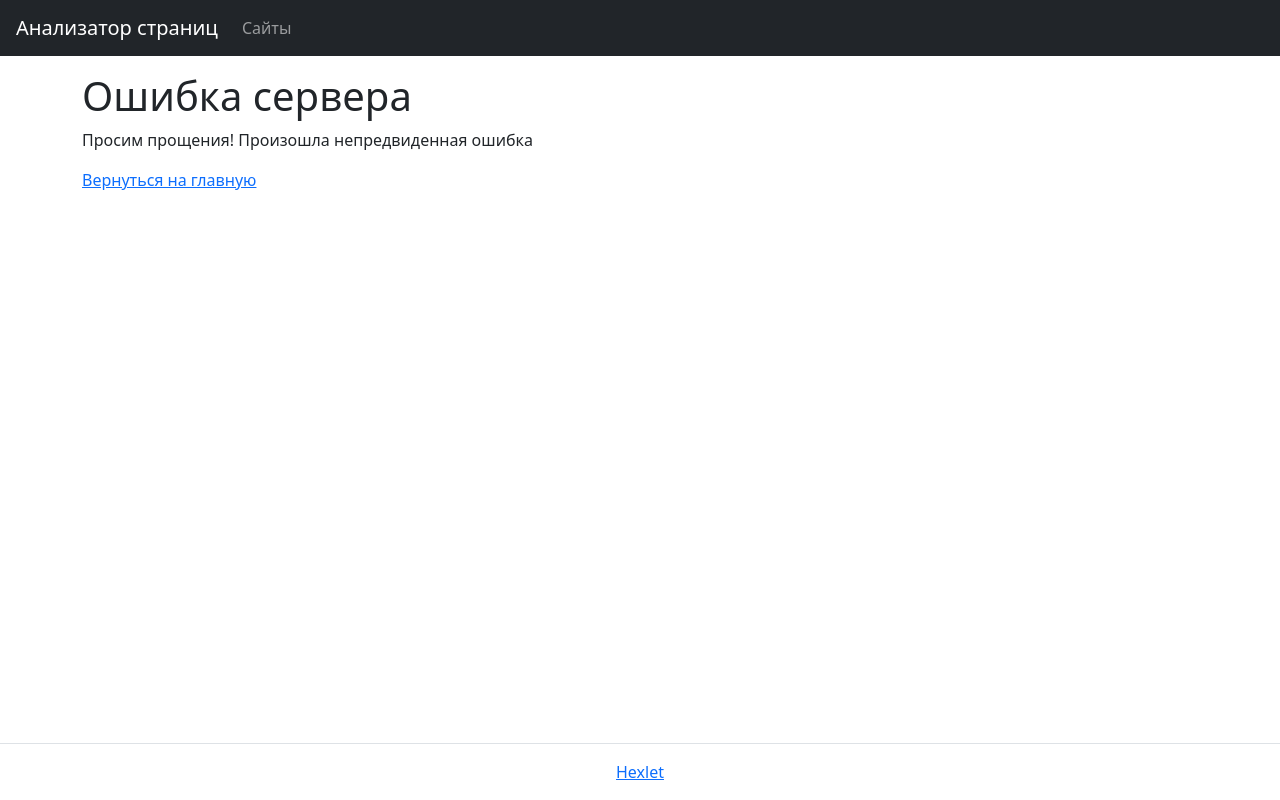
After one commit to Anatoliy2610/python-project-83, a Flask app: template page_analyzer/templates/error_500.html in a window 1280 px wide. The commit adds this page. Run offline with Flask 3, Linux system fonts and the light colour scheme; the template is opened without the code that fills it, so the values that code supplies are empty.

Commit message:
исправлены функции get_check_url, get_urls_id

```diff
--- a/page_analyzer/app.py
+++ b/page_analyzer/app.py
@@ -55,34 +55,21 @@ def post_urls():
 
 @app.route('/urls/<int:id>')
 def get_urls_id(id):
-    conn = get_connect_db(DATABASE_URL)
-    all_data_url, last_data_url = get_data_url(conn, id)
-    messages = get_flashed_messages(with_categories=True)
-    close(conn)
-    return render_template('urls_id.html',
+    try:
+        conn = get_connect_db(DATABASE_URL)
+        all_data_url, last_data_url = get_data_url(conn, id)
+        if not all_data_url:
+            close(conn)
+            return render_template('error_404.html'), 404
+        else:
+            messages = get_flashed_messages(with_categories=True)
+            close(conn)
+            return render_template('urls_id.html',
                            all_data_url=all_data_url,
                            last_data_url=last_data_url,
                            messages=messages)
-
-
-# @app.post('/urls/<int:id>/checks')
-# def get_check_url(id):
-#     conn = get_connect_db(DATABASE_URL)
-#     _, last_data_url = get_data_url(conn, id)
-#     try:
-#         response = requests.get(last_data_url[1])
-#         response.raise_for_status()
-#     except requests.exceptions.RequestException:
-#         flash('Произошла ошибка при проверке', 'danger')
-#         return redirect(url_for('get_urls_id', id=id))
-#     status_code = response.status_code
-#     html_text = response.text
-#     h1, title_text, description = get_data_html(html_text)
-#     value = [last_data_url[0], status_code, h1, title_text, description]
-#     add_data_db_url_checks(conn, value)
-#     close(conn)
-#     flash('Страница успешно проверена', 'success')
-#     return redirect(url_for('get_urls_id', id=id))
+    except Exception:
+        render_template('error_500.html'), 500
 
 
 @app.post('/urls/<int:id>/checks')
@@ -103,14 +90,3 @@ def get_check_url(id):
     except requests.exceptions.RequestException:
         flash('Произошла ошибка при проверке', 'danger')
         return redirect(url_for('get_urls_id', id=id))
-
-
-
-@app.errorhandler(404)
-def not_found(error):
-    return render_template('error.html'), 404
-
-
-@app.errorhandler(500)
-def not_found(error):
-    return render_template('error.html'), 500
--- /dev/null
+++ b/page_analyzer/templates/error_500.html
@@ -0,0 +1,11 @@
+{% extends 'base.html' %}
+
+{% block body %}
+<main class="flex-grow-1">
+    <div class="container-lg mt-3">
+      <h1>Ошибка сервера</h1>
+      <p>Просим прощения! Произошла непредвиденная ошибка</p>
+      <p><a href="/">Вернуться на главную</a></p>
+    </div>
+</main>
+{%  endblock%}
```
Also changed, not shown: page_analyzer/templates/error_404.html (renamed from page_analyzer/templates/error.html, +3 -4 lines).
